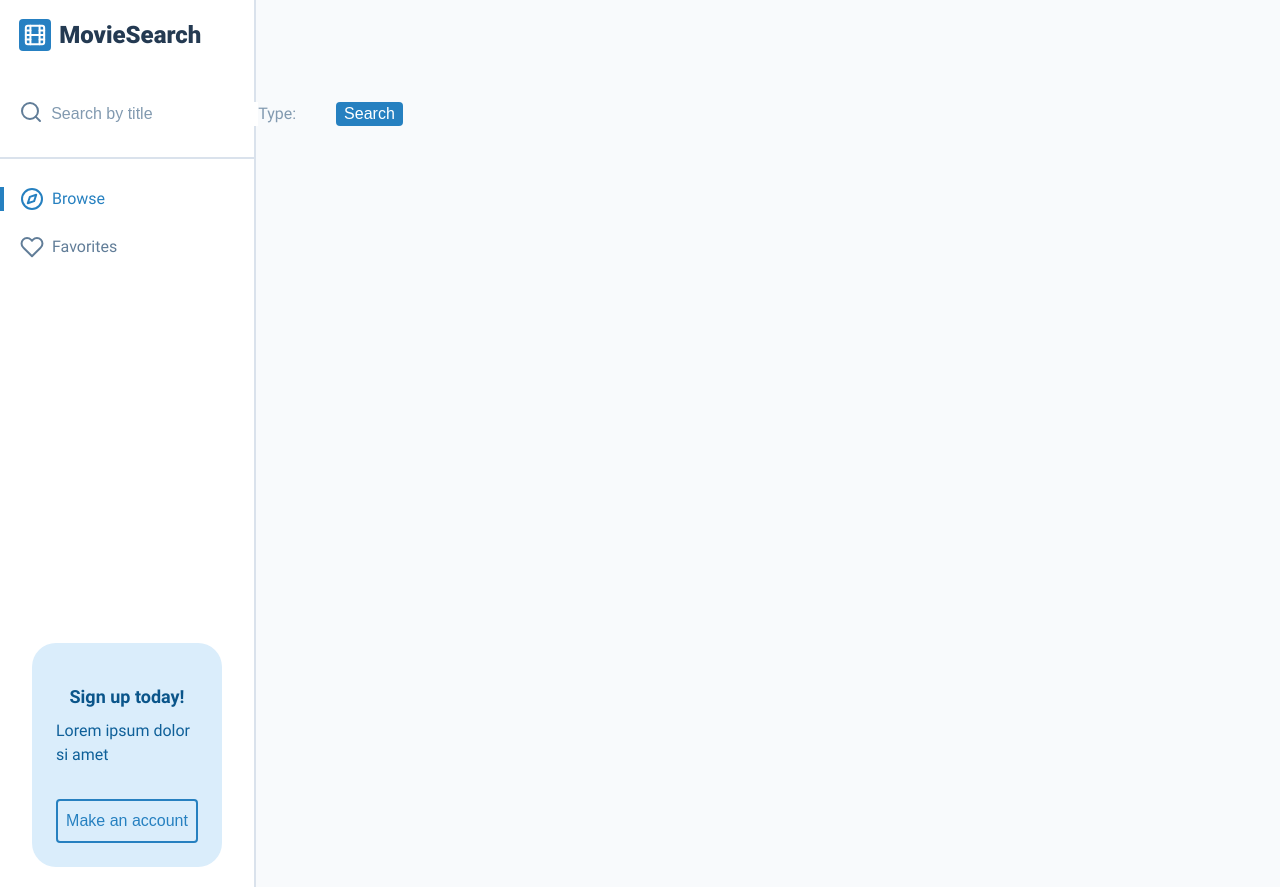
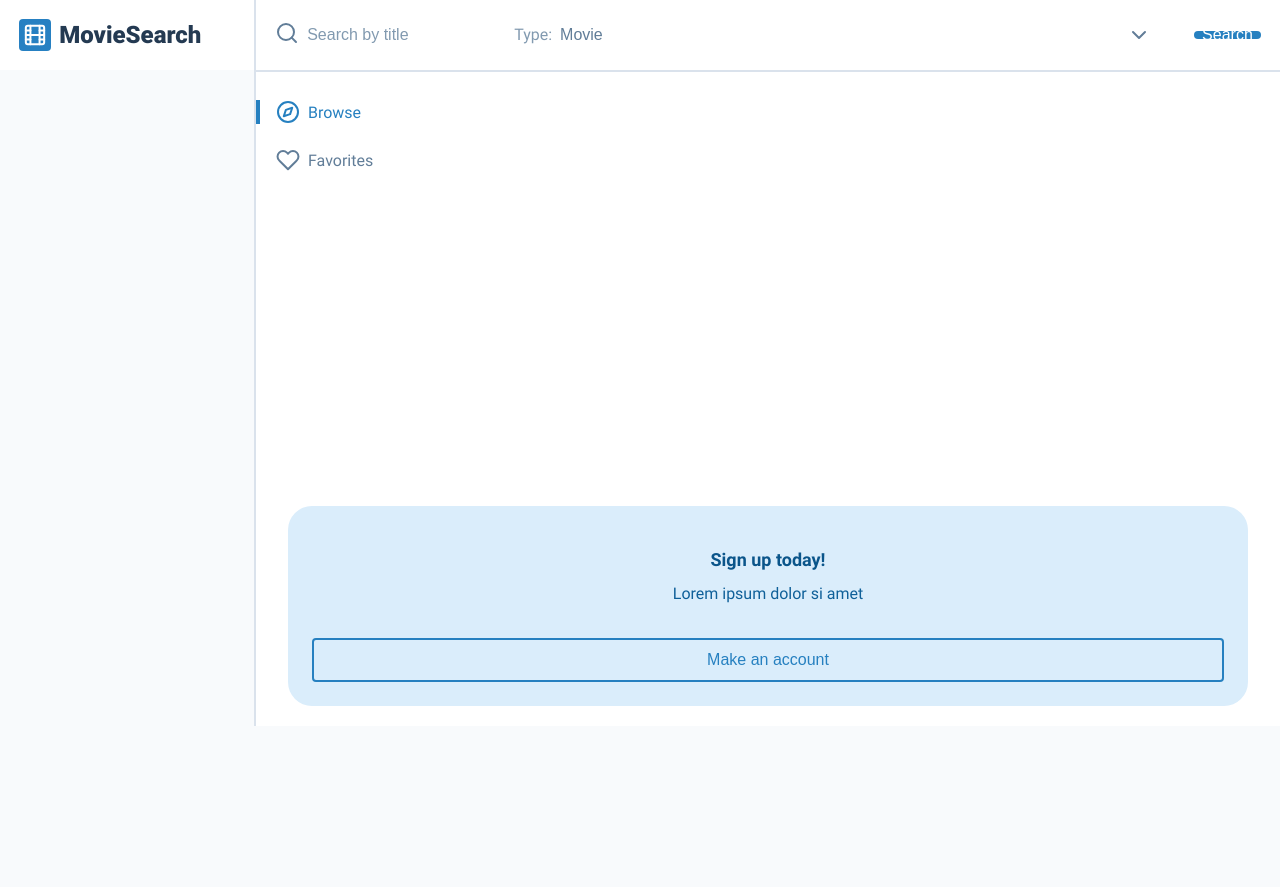
Before and after one commit to paul-blackwell/movie-search, a React (Create React App) app: page / in a window 1280 px wide. After the commit the page ends 800 px from the top, so only its background shows below. Built offline with nearby package versions, Linux system fonts and the light colour scheme.

Commit message:
Still working on the mobile fixes to the Header, Search and Nav

```diff
--- /dev/null
+++ b/src/components/molecules/header/header.jsx
@@ -0,0 +1,29 @@
+import React from "react";
+import PropTypes from "prop-types";
+import { FiMenu } from "react-icons/fi";
+import styles from "../header/header.module.scss";
+import Logo from "../logo/logo";
+
+const Header = ({className}) => {
+  return (
+    <div className={`${styles.header} ${className}`}>
+      <div className={styles["header__top-container"]}>
+        <Logo />
+        <div className={styles["header__menu-icon-container"]}>
+          <FiMenu className={styles["header__menu-icon"]} />
+        </div>
+      </div>
+    </div>
+  );
+};
+
+Header.propTypes = {
+  className: PropTypes.string,
+};
+
+
+Header.defaultProps = {
+  className: '',
+};
+
+export default Header;
--- a/src/components/organisms/navbar/navbar.module.scss
+++ b/src/components/molecules/header/header.module.scss
@@ -1,7 +1,7 @@
 @import "../../../styles/base/animations";
 @import "../../../styles/abstracts/mixins";
 
-.navbar {
+.header {
   position: relative;
   border-right: 0.125rem solid var(--blue-gray-100);
 
--- a/src/components/molecules/nav/nav.jsx
+++ b/src/components/molecules/nav/nav.jsx
@@ -1,12 +1,13 @@
 /* eslint-disable jsx-a11y/anchor-is-valid */
 import React from "react";
+import PropTypes from "prop-types";
 import { FiCompass, FiHeart } from "react-icons/fi";
 import styles from "../nav/nav.module.scss";
 import CallToAction from "../call-to-action/call-to-action";
 
-const Nav = () => {
+const Nav = ({className}) => {
   return (
-    <nav className={styles.nav}>
+    <nav className={`${styles.nav} ${className}`}>
       <ul className={styles["nav__list"]}>
         <li className={styles["nav__item"]}>
           <a className={styles["nav__link--active"]} href="#">
@@ -26,4 +27,14 @@ const Nav = () => {
   );
 };
 
+Nav.propTypes = {
+  className: PropTypes.string,
+};
+
+
+Nav.defaultProps = {
+  className: '',
+};
+
+
 export default Nav;
--- a/src/components/molecules/nav/nav.module.scss
+++ b/src/components/molecules/nav/nav.module.scss
@@ -3,7 +3,7 @@
 .nav {
     display: flex;
     flex-direction: column;
-    height: calc(100vh - 4.5rem);
+    height: calc(100vh - 9.125rem);
     background-color: var(--white);
 
     &__list {
--- a/src/components/molecules/search/search.jsx
+++ b/src/components/molecules/search/search.jsx
@@ -1,12 +1,13 @@
 import React from "react";
+import PropTypes from "prop-types";
 import styles from "../search/search.module.scss";
 import { FiSearch } from "react-icons/fi";
 import InputWithLabel from "../input-with-label/input-with-label";
 import SelectWithLabel from "../select-with-label/select-with-label";
 import ButtonPrimary from "../../atoms/button-primary/button-primary";
 
-const Search = () => (
-  <div className={styles.search}>
+const Search = ({className}) => (
+  <div className={`${styles.search} ${className}`}>
     <InputWithLabel
       type="text"
       placeholder="Search by title"
@@ -29,4 +30,13 @@ const Search = () => (
   </div>
 );
 
+Search.propTypes = {
+  className: PropTypes.string,
+};
+
+
+Search.defaultProps = {
+  className: '',
+};
+
 export default Search;
--- a/src/components/organisms/navbar/navbar.jsx
+++ /dev/null
@@ -1,26 +0,0 @@
-import React from "react";
-import { FiMenu } from "react-icons/fi";
-import styles from "../navbar/navbar.module.scss";
-import Logo from "../../molecules/logo/logo";
-import Nav from "../../molecules/nav/nav";
-import Search from "../../molecules/search/search";
-
-const Navbar = () => {
-  return (
-    <div className={styles.navbar}>
-      <div className={styles["navbar__top-container"]}>
-        <Logo />
-        <div className={styles["navbar__menu-icon-container"]}>
-          <FiMenu className={styles["navbar__menu-icon"]} />
-        </div>
-      </div>
-      {/* <div className={`${styles["navbar__bottom-container"]} ${styles["navbar__bottom-container--hide"]}`}>
-        <Nav />
-      </div> */}
-      <Search />
-      <Nav />
-    </div>
-  );
-};
-
-export default Navbar;
--- a/src/components/templates/layout/layout.jsx
+++ b/src/components/templates/layout/layout.jsx
@@ -1,11 +1,15 @@
 import React from "react";
 import PropTypes from "prop-types";
 import styles from "../layout/layout.module.scss";
-import Navbar from "../../organisms/navbar/navbar";
+import Header from "../../molecules/header/header";
+import Search from '../../molecules/search/search'
+import Nav from "../../molecules/nav/nav";
 
 const Layout = ({ children }) => (
   <div className={styles.layout}>
-    <Navbar />
+    <Header className="" />
+    <Search className="" />
+    <Nav className="" />
     <main className={styles['layout__main']}>{children}</main>
   </div>
 );
```
